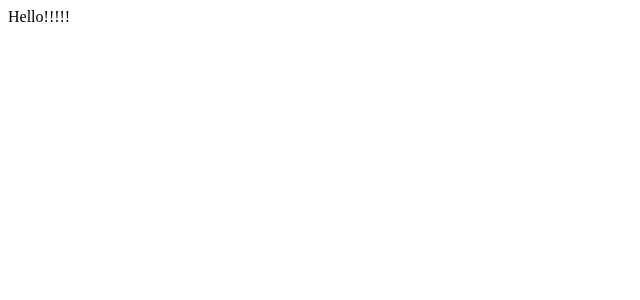
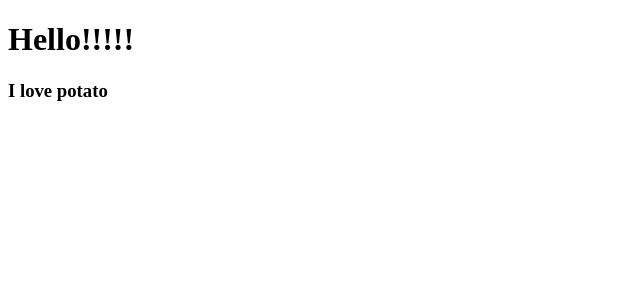
Before and after one commit to Yabby1997/React-movie-app, a React (Create React App) app: page / in a window 1280 px wide. Shown: the top 300 px of the page, without its empty margins (0-640 px from the left). Built offline with nearby package versions, Linux system fonts and the light colour scheme.

Commit message:
#2.0 Creating your first React Component

```diff
--- a/src/App.js
+++ b/src/App.js
@@ -1,7 +1,11 @@
+import React from "react";
+import Potato from "./Potato";
+
 function App() {
   return (
     <div className="App">
-      Hello!!!!!
+      <h1>Hello!!!!!</h1>
+      <Potato></Potato>
     </div>
   );
 }
--- /dev/null
+++ b/src/Potato.js
@@ -0,0 +1,9 @@
+import React from "react";
+
+function Potato() {
+    return (
+        <h3>I love potato</h3>
+    )
+}
+
+export default Potato;
```
